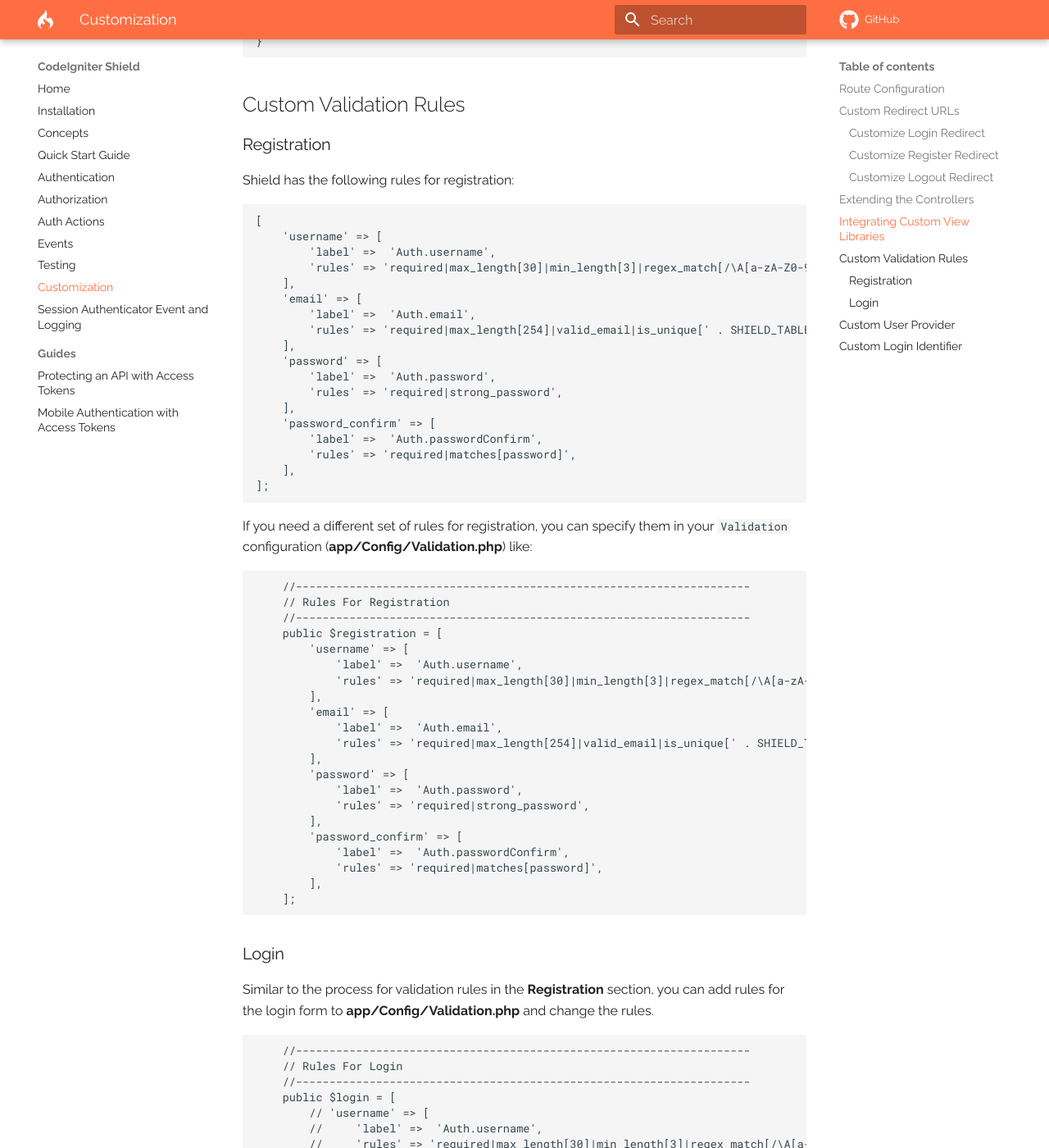
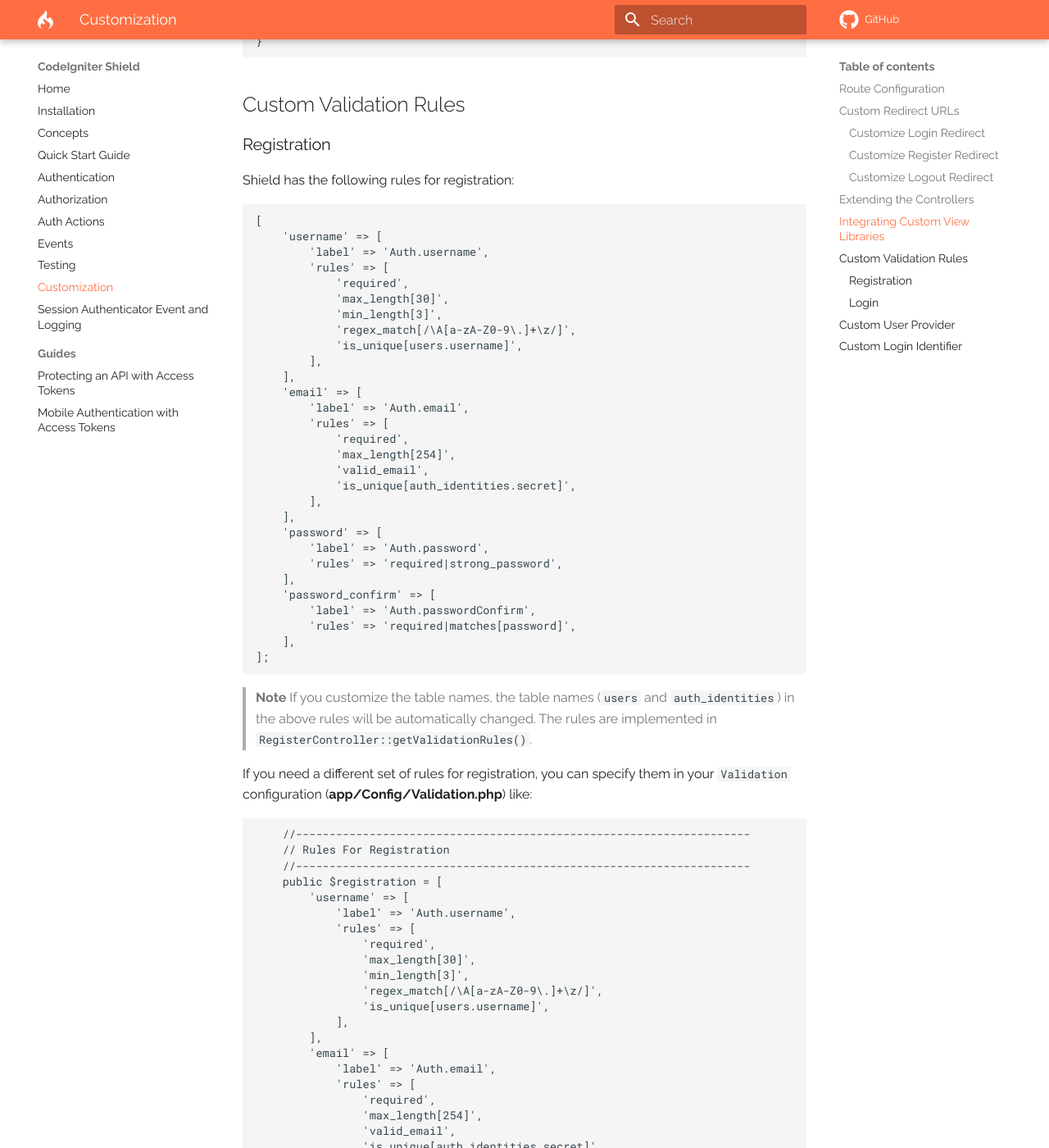
Before and after one commit to codeigniter4/shield, an MkDocs documentation site: the page built from docs/customization.md, in a window 1280 px wide and 1400 px high, scrolled down 3649 px. Shown: the whole window at 82% size. Built offline with MkDocs 1.6.1 and Material for MkDocs 9.7.7, drawn with Linux system fonts in a browser that asks for light colours; comment, search, counter and statistics services are not loaded; a style sheet for code colours, icons or effects is not loaded; some of the changed text lies outside the part shown.

Commit message:
docs: update Registration Validation Rules

````diff
--- a/docs/customization.md
+++ b/docs/customization.md
@@ -149,23 +149,39 @@ Shield has the following rules for registration:
 ```php
 [
     'username' => [
-        'label' =>  'Auth.username',
-        'rules' => 'required|max_length[30]|min_length[3]|regex_match[/\A[a-zA-Z0-9\.]+\z/]|is_unique[' . SHIELD_TABLES['users'] . '.username]',
+        'label' => 'Auth.username',
+        'rules' => [
+            'required',
+            'max_length[30]',
+            'min_length[3]',
+            'regex_match[/\A[a-zA-Z0-9\.]+\z/]',
+            'is_unique[users.username]',
+        ],
     ],
     'email' => [
-        'label' =>  'Auth.email',
-        'rules' => 'required|max_length[254]|valid_email|is_unique[' . SHIELD_TABLES['identities'] . '.secret]',
+        'label' => 'Auth.email',
+        'rules' => [
+            'required',
+            'max_length[254]',
+            'valid_email',
+            'is_unique[auth_identities.secret]',
+        ],
     ],
     'password' => [
-        'label' =>  'Auth.password',
+        'label' => 'Auth.password',
         'rules' => 'required|strong_password',
     ],
     'password_confirm' => [
-        'label' =>  'Auth.passwordConfirm',
+        'label' => 'Auth.passwordConfirm',
         'rules' => 'required|matches[password]',
     ],
 ];
 ```
+
+> **Note** If you customize the table names, the table names
+> (`users` and `auth_identities`) in the above rules will be automatically
+> changed. The rules are implemented in
+> `RegisterController::getValidationRules()`.
 
 If you need a different set of rules for registration, you can specify them in your `Validation` configuration (**app/Config/Validation.php**) like:
 
@@ -175,23 +191,37 @@ If you need a different set of rules for registration, you can specify them in y
     //--------------------------------------------------------------------
     public $registration = [
         'username' => [
-            'label' =>  'Auth.username',
-            'rules' => 'required|max_length[30]|min_length[3]|regex_match[/\A[a-zA-Z0-9\.]+\z/]|is_unique[' . SHIELD_TABLES['users'] . '.username]',
+            'label' => 'Auth.username',
+            'rules' => [
+                'required',
+                'max_length[30]',
+                'min_length[3]',
+                'regex_match[/\A[a-zA-Z0-9\.]+\z/]',
+                'is_unique[users.username]',
+            ],
         ],
         'email' => [
-            'label' =>  'Auth.email',
-            'rules' => 'required|max_length[254]|valid_email|is_unique[' . SHIELD_TABLES['identities'] . '.secret]',
+            'label' => 'Auth.email',
+            'rules' => [
+                'required',
+                'max_length[254]',
+                'valid_email',
+                'is_unique[auth_identities.secret]',
+            ],
         ],
         'password' => [
-            'label' =>  'Auth.password',
+            'label' => 'Auth.password',
             'rules' => 'required|strong_password',
         ],
         'password_confirm' => [
-            'label' =>  'Auth.passwordConfirm',
+            'label' => 'Auth.passwordConfirm',
             'rules' => 'required|matches[password]',
         ],
     ];
 ```
+
+> **Note** If you customize the table names, set the correct table names in the
+> rules.
 
 ### Login
 
````
